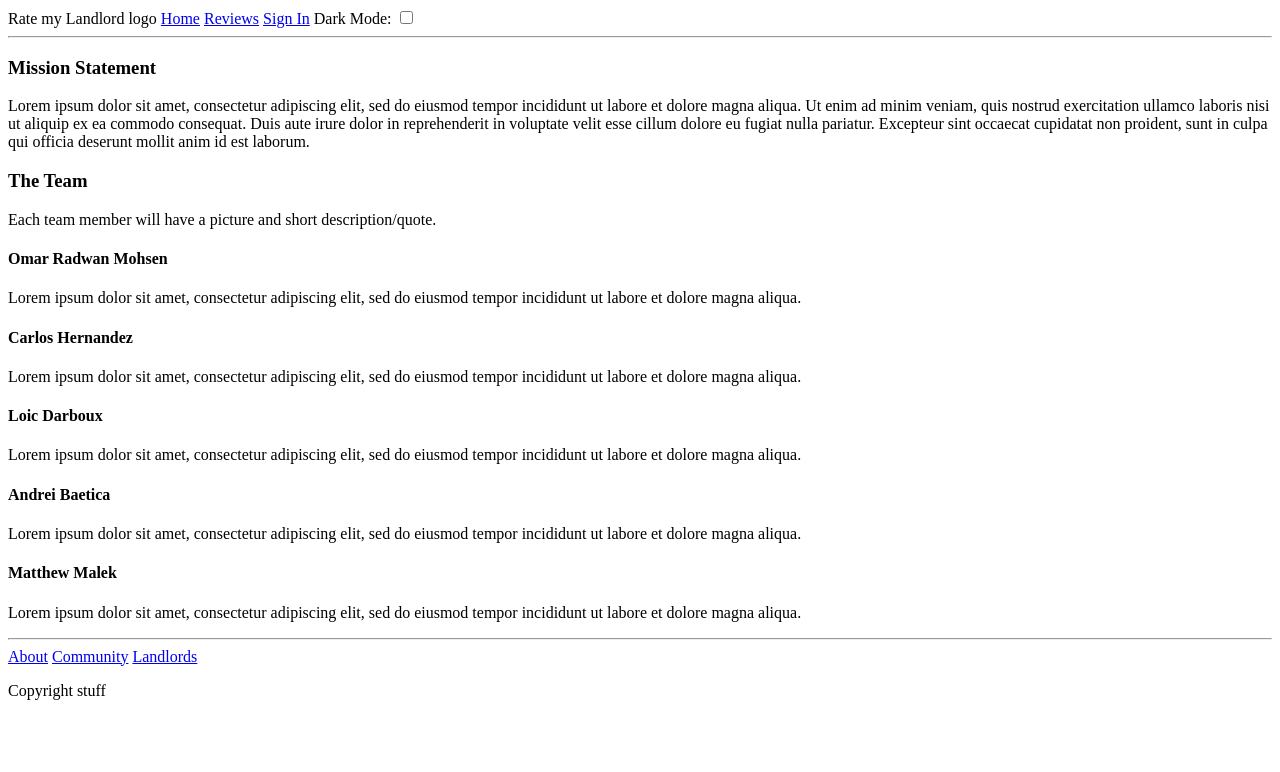
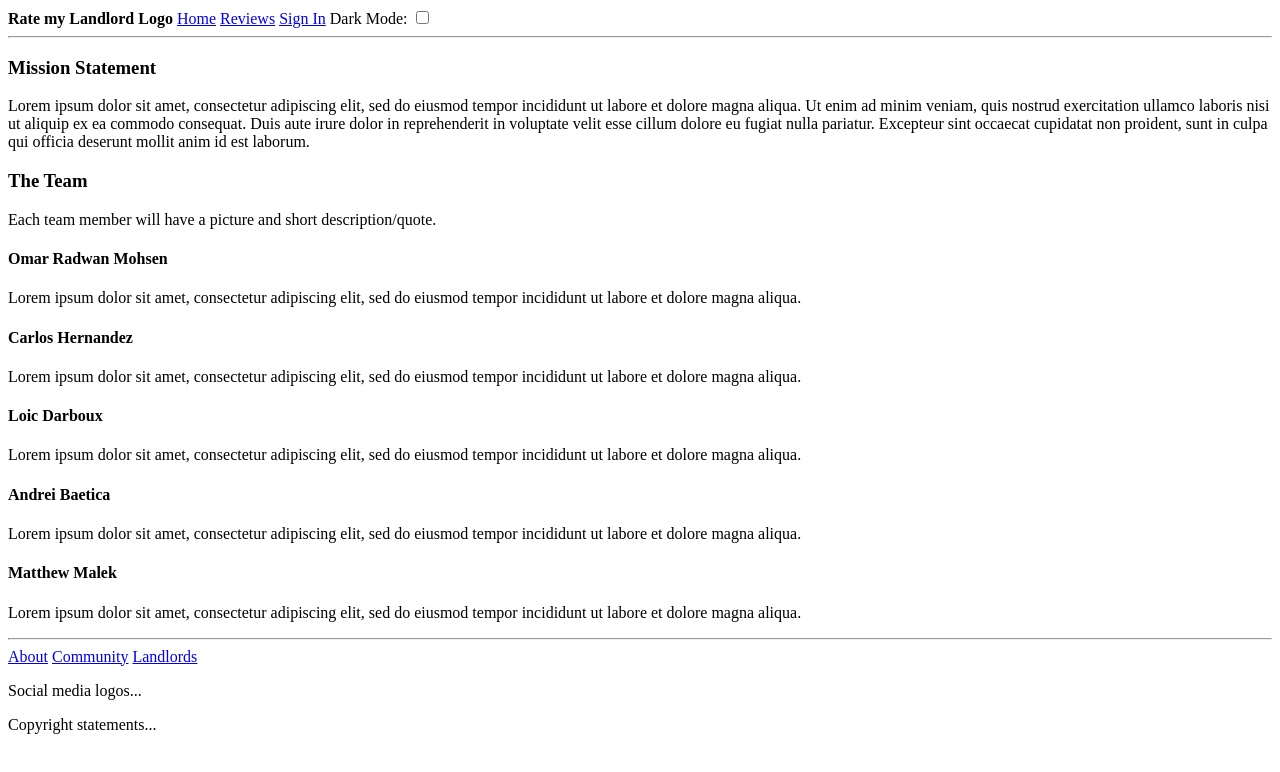
Before and after one commit to SEG2900Team6/SEG2900Team6.github.io, a plain HTML site: page about.html in a window 1280 px wide. Drawn offline with Linux system fonts and the light colour scheme.

Commit message:
Update about.html

```diff
--- a/about.html
+++ b/about.html
@@ -1,7 +1,7 @@
 <!DOCTYPE html>
 <html>
 <head>
-	Rate my Landlord logo
+	<strong>Rate my Landlord Logo</strong>
 	<a href="#home">Home</a>
 	<a href="#reviews">Reviews</a>
 	<a href="#signin">Sign In</a>
@@ -35,6 +35,7 @@
 	<a href="#about">About</a></li>
 	<a href="#community">Community</a></li>
 	<a href="#Landlords">Landlords</a></li>
-	<p>Copyright stuff</p></footer>
+	<p>Social media logos...</p>
+	<p>Copyright statements...</p></footer>
 </body>
 </html>
```
